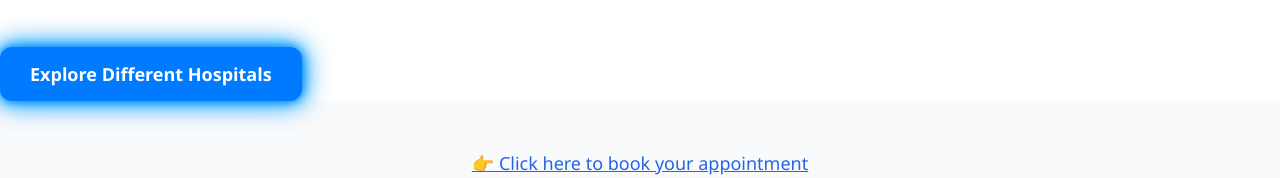
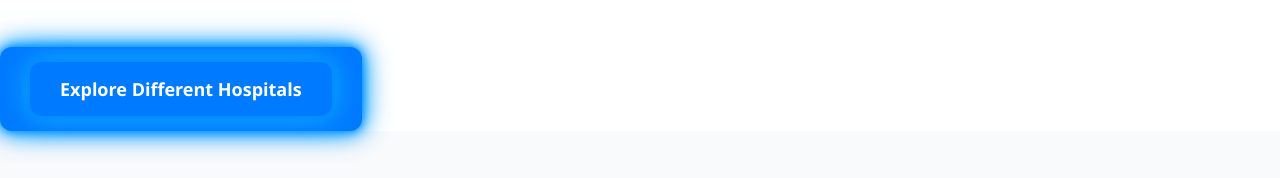
Before and after one commit to DwarapuRaviteja/Hospital-management-system, a plain HTML site: page homepage.html in a window 1280 px wide. Shown: the part 310-488 px from the top of the page. Drawn offline with Linux system fonts and the light colour scheme.

Commit message:
Update homepage.html

```diff
--- a/homepage.html
+++ b/homepage.html
@@ -317,7 +317,7 @@
       Experience the best medical care with our experienced team of doctors, advanced technology, and patient-friendly services. Our departments cover everything from pediatrics to cardiology.
     </p>
   </div>
-<div>
+<div class="glow-btn">
   <a href="https://www.practo.com/search/hospitals?results_type=hospital&q=%5B%7B%22word%22%3A%22hospital%22%2C%22autocompleted%22%3Atrue%2C%22category%22%3A%22type%22%7D%5D&city=Kakinada"
      target="_blank"
      class="glow-btn">
```
